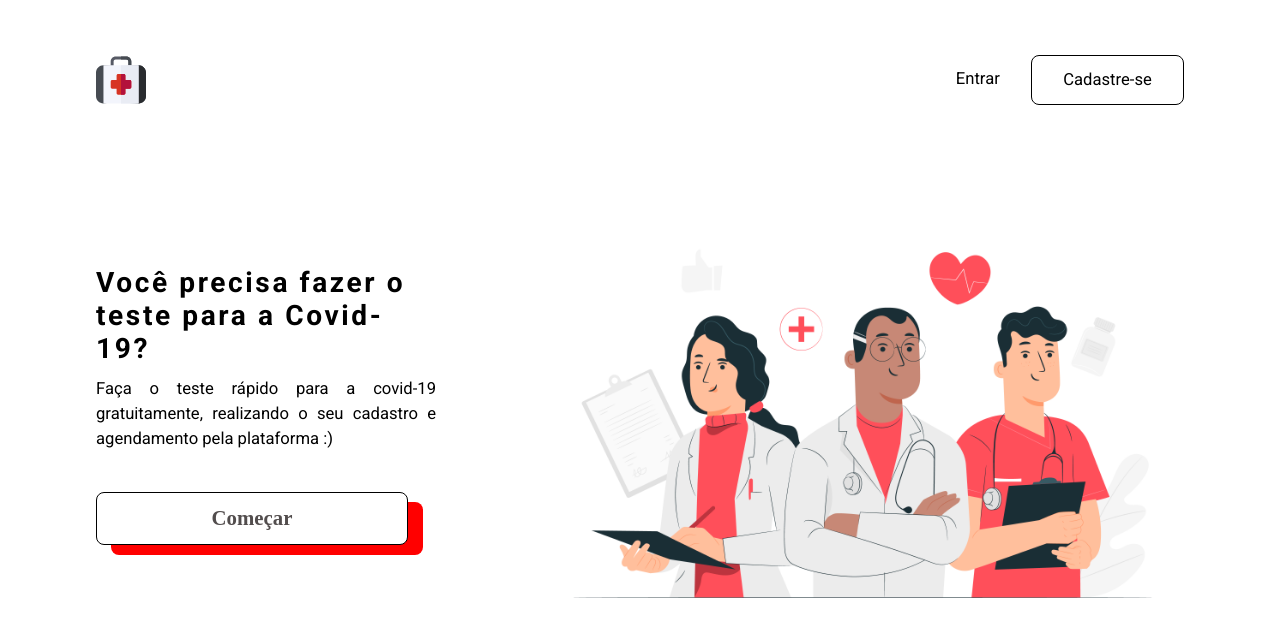
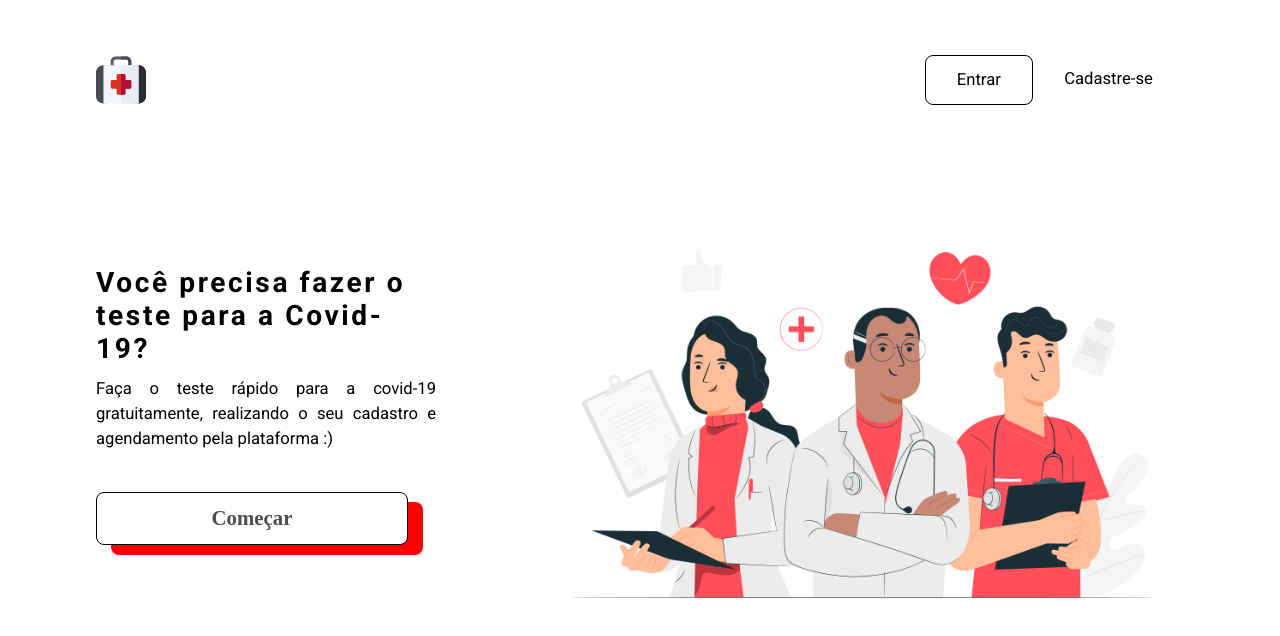
Before and after one commit to lumamontes/testeApp, a React (Create React App) app in the folder web/: page / in a window 1280 px wide. Shown: the top 636 px of the page. Built offline with nearby package versions, Linux system fonts and the light colour scheme.

Commit message:
ajustes botao

```diff
--- a/web/src/pages/Home/style.css
+++ b/web/src/pages/Home/style.css
@@ -36,26 +36,20 @@
     font-size: 2.7rem;
     letter-spacing: 0.25rem;
 }
-
-#title-container:first-child {
-    background-color: red;
-}
-
 #home-page-content p {
     margin-top: 1.2rem;
     line-height: 2.4rem;
     text-align: justify;
 }
+a {
+    padding: 1.3rem 3rem;
 
-a {
+}
+.button, .button2{
     border: 1px solid black;
     padding: 1.3rem 3rem;
     border-radius: 8px;
     transition: 0.4s;
-}
-
-a.button {
-    border: none;
 }
 
 a.button2 {
@@ -69,10 +63,9 @@ a.button2 {
     font: 700 2.0rem Ubuntu;
     color: var(--color-button);
     box-shadow: 15px 10px 0px red;
-
     transition: 0.4s;
 }
-.button2:hover, a:hover {
+.button2:hover, .button:hover {
     background-color: rgba(128, 128, 128, 0.247);
 }
 #home-page-img {
```
